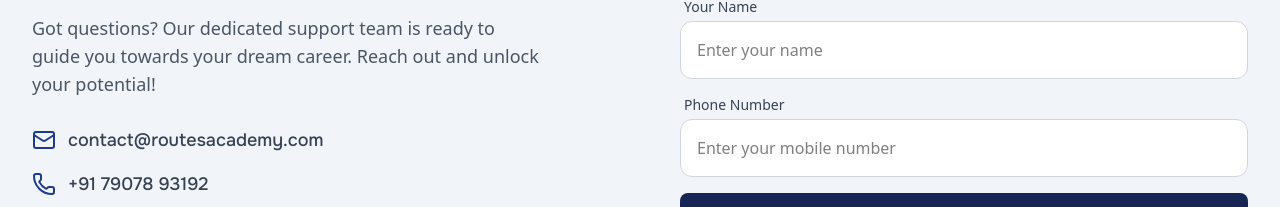
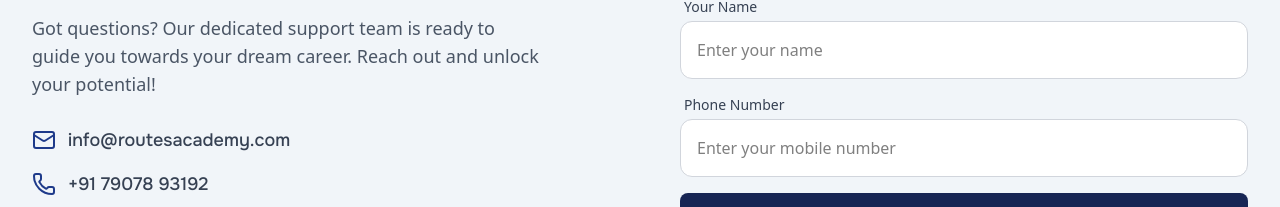
Before and after one commit to sreekesh-nexotech/routes-academy-website2, a Next.js app in the folder frontend/routes-academy/: page / in a window 1280 px wide. Shown: the part 5915-6122 px from the top of the page. Built offline with nearby package versions, Linux system fonts and the light colour scheme.

Commit message:
Change contact email id

```diff
--- a/frontend/routes-academy/src/components/ui/Home/Contact.tsx
+++ b/frontend/routes-academy/src/components/ui/Home/Contact.tsx
@@ -119,8 +119,8 @@ const Contact: React.FC = () => {
           <div className="pt-4 space-y-4">
             <ContactDetail
               icon={<Mail className="w-6 h-6 text-[#1E3A8A]" />}
-              text="contact@routesacademy.com"
-              link="mailto:contact@company.com"
+              text="info@routesacademy.com"
+              link="mailto:info@routesacademy.com"
             />
             <ContactDetail
               icon={<Phone className="w-6 h-6 text-[#1E3A8A]" />}
```
